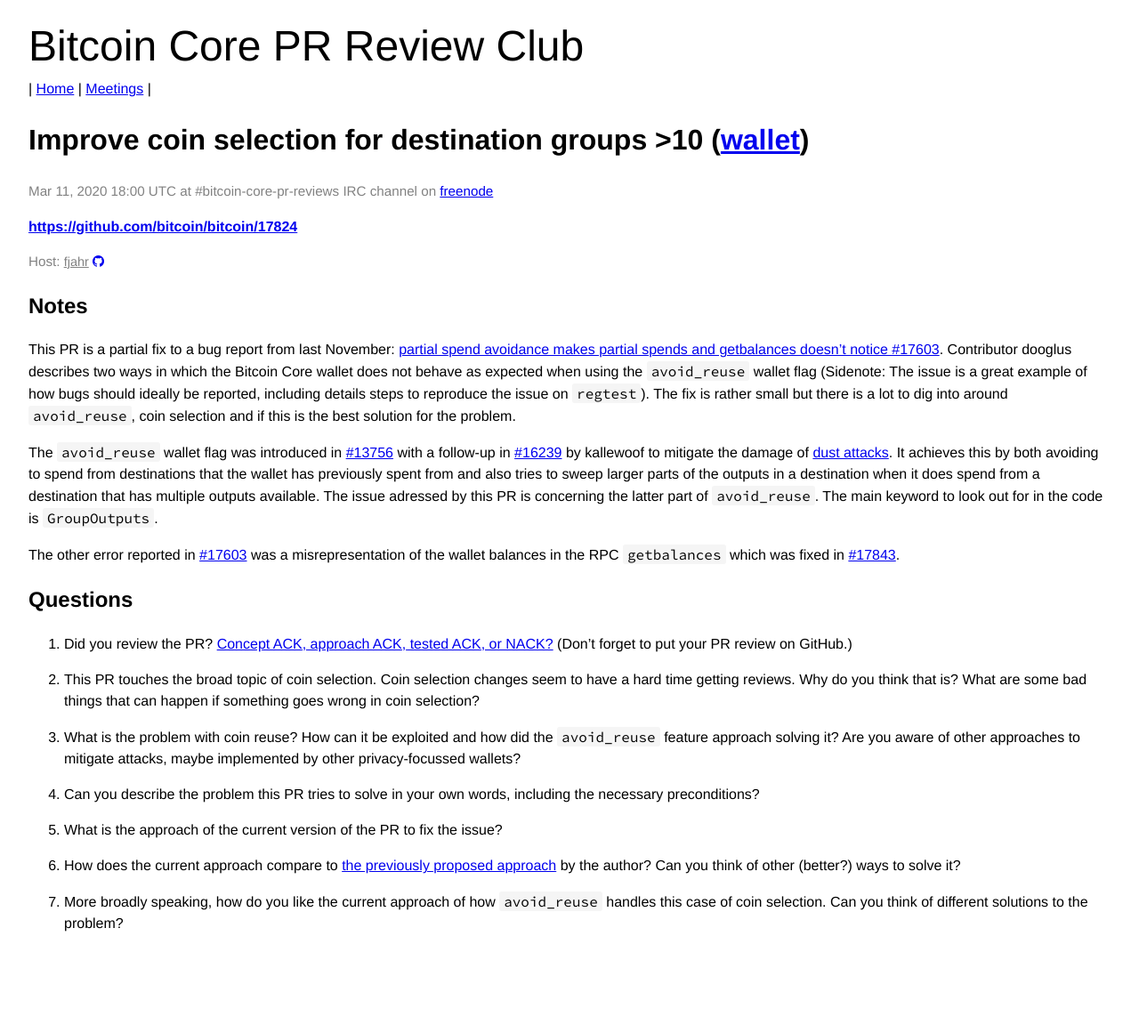
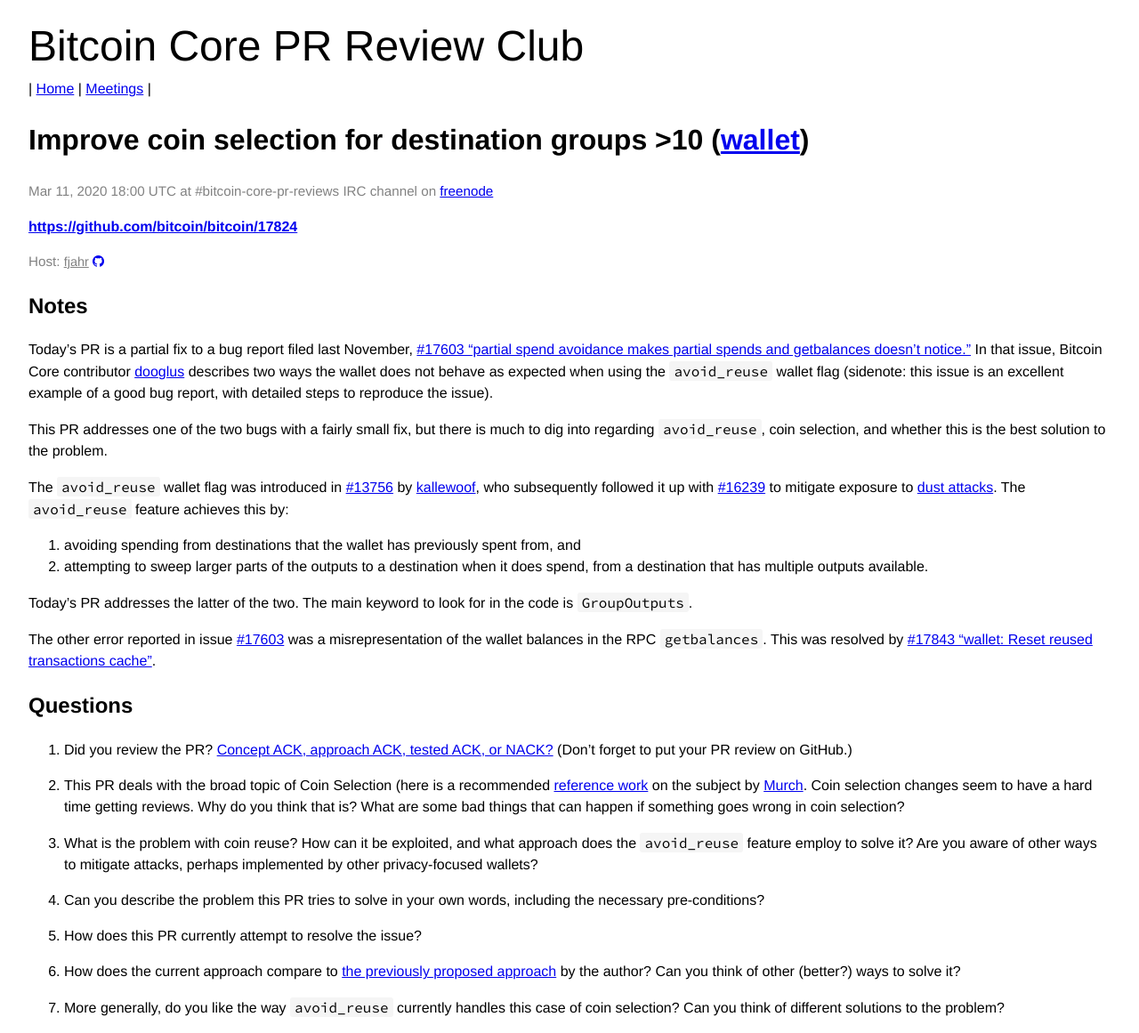
Before and after one commit to bitcoin-core-review-club/website, a Jekyll site: the page built from _posts/2020-03-11-#17824.md, in a window 1280 px wide. Shown: the whole page at 89% size. Built offline with Jekyll 4.4.1, drawn with Linux system fonts in a browser that asks for light colours; before the commit the page ends 1066 px from its top, so only the background shows below that.

Commit message:
n17824 notes/questions improvements, add Murch paper

```diff
--- a/_posts/2020-03-11-#17824.md
+++ b/_posts/2020-03-11-#17824.md
@@ -12,25 +12,38 @@
 
 ## Notes
 
-This PR is a partial fix to a bug report from last November: [partial spend avoidance makes partial spends and getbalances doesn't notice #17603](https://github.com/bitcoin/bitcoin/issues/17603).
-Contributor dooglus describes two ways in which the Bitcoin Core wallet does not
-behave as expected when using the `avoid_reuse` wallet flag (Sidenote: The issue is a great example
-of how bugs should ideally be reported, including details steps to reproduce the issue
-on `regtest`). The fix is rather small but there is a lot to dig into around
-`avoid_reuse`, coin selection and if this is the best solution for the problem.
+Today's PR is a partial fix to a bug report filed last November, [#17603
+"partial spend avoidance makes partial spends and getbalances doesn't
+notice."](https://github.com/bitcoin/bitcoin/issues/17603) In that issue,
+Bitcoin Core contributor [dooglus](https://github.com/dooglus) describes two
+ways the wallet does not behave as expected when using the `avoid_reuse` wallet
+flag (sidenote: this issue is an excellent example of a good bug report, with
+detailed steps to reproduce the issue).
 
-The `avoid_reuse` wallet flag was introduced in [#13756](https://github.com/bitcoin/bitcoin/pull/13756)
-with a follow-up in [#16239](https://github.com/bitcoin/bitcoin/pull/16239)
-by kallewoof to mitigate the damage of [dust attacks](https://bitcoin.stackexchange.com/questions/81508/deanonymizing-dust-attack/81509#81509).
-It achieves this by both avoiding to spend from destinations that the wallet has
-previously spent from and also tries to sweep larger parts of the outputs in
-a destination when it does spend from a destination that has multiple outputs
-available. The issue adressed by this PR is concerning the latter part
-of `avoid_reuse`. The main keyword to look out for in the code is `GroupOutputs`.
+This PR addresses one of the two bugs with a fairly small fix, but there is much
+to dig into regarding `avoid_reuse`, coin selection, and whether this is the
+best solution to the problem.
 
-The other error reported in [#17603](https://github.com/bitcoin/bitcoin/issues/17603)
-was a misrepresentation of the wallet balances in the RPC `getbalances` which was fixed
-in [#17843](https://github.com/bitcoin/bitcoin/pull/17843).
+The `avoid_reuse` wallet flag was introduced in
+[#13756](https://github.com/bitcoin/bitcoin/pull/13756) by
+[kallewoof](https://github.com/kallewoof), who subsequently followed it up with
+[#16239](https://github.com/bitcoin/bitcoin/pull/16239) to mitigate exposure to
+[dust
+attacks](https://bitcoin.stackexchange.com/questions/81508/deanonymizing-dust-attack/81509#81509). The
+`avoid_reuse` feature achieves this by:
+  1. avoiding spending from destinations that the wallet has previously spent from,
+and
+  2. attempting to sweep larger parts of the outputs to a destination when it
+does spend, from a destination that has multiple outputs available.
+
+Today's PR addresses the latter of the two. The main keyword to look for in the
+code is `GroupOutputs`.
+
+The other error reported in issue
+[#17603](https://github.com/bitcoin/bitcoin/issues/17603) was a
+misrepresentation of the wallet balances in the RPC `getbalances`. This was
+resolved by [#17843 "wallet: Reset reused transactions
+cache"](https://github.com/bitcoin/bitcoin/pull/17843).
 
 ## Questions
 
@@ -38,25 +51,29 @@
 NACK?](https://github.com/bitcoin/bitcoin/blob/master/CONTRIBUTING.md#peer-review)
 (Don't forget to put your PR review on GitHub.)
 
-2. This PR touches the broad topic of coin selection. Coin selection changes seem to
-have a hard time getting reviews. Why do you think that is? What are some bad things
-that can happen if something goes wrong in coin selection?
+2. This PR deals with the broad topic of Coin Selection (here is a recommended
+[reference
+work](http://murch.one/wp-content/uploads/2016/11/erhardt2016coinselection.pdf)
+on the subject by [Murch](https://github.com/Xekyo). Coin selection changes seem
+to have a hard time getting reviews. Why do you think that is? What are some bad
+things that can happen if something goes wrong in coin selection?
 
-3. What is the problem with coin reuse? How can it be exploited and how did
-the `avoid_reuse` feature approach solving it? Are you aware of other approaches
-to mitigate attacks, maybe implemented by other privacy-focussed wallets?
+3. What is the problem with coin reuse? How can it be exploited, and what
+approach does the `avoid_reuse` feature employ to solve it? Are you aware of
+other ways to mitigate attacks, perhaps implemented by other privacy-focused
+wallets?
 
 4. Can you describe the problem this PR tries to solve in your own words, including
-the necessary preconditions?
+the necessary pre-conditions?
 
-5. What is the approach of the current version of the PR to fix the issue?
+5. How does this PR currently attempt to resolve the issue?
 
-6. How does the current approach compare to [the previously proposed approach](https://github.com/bitcoin/bitcoin/pull/17824#issuecomment-569928051)
+6. How does the current approach compare to [the previously proposed
+approach](https://github.com/bitcoin/bitcoin/pull/17824#issuecomment-569928051)
 by the author? Can you think of other (better?) ways to solve it?
 
-7. More broadly speaking, how do you like the current approach of how `avoid_reuse`
-handles this case of coin selection. Can you think of different solutions to the
-problem?
+7. More generally, do you like the way `avoid_reuse` currently handles this case
+of coin selection? Can you think of different solutions to the problem?
 
 
 <!-- TODO: uncomment and add meeting log
```
